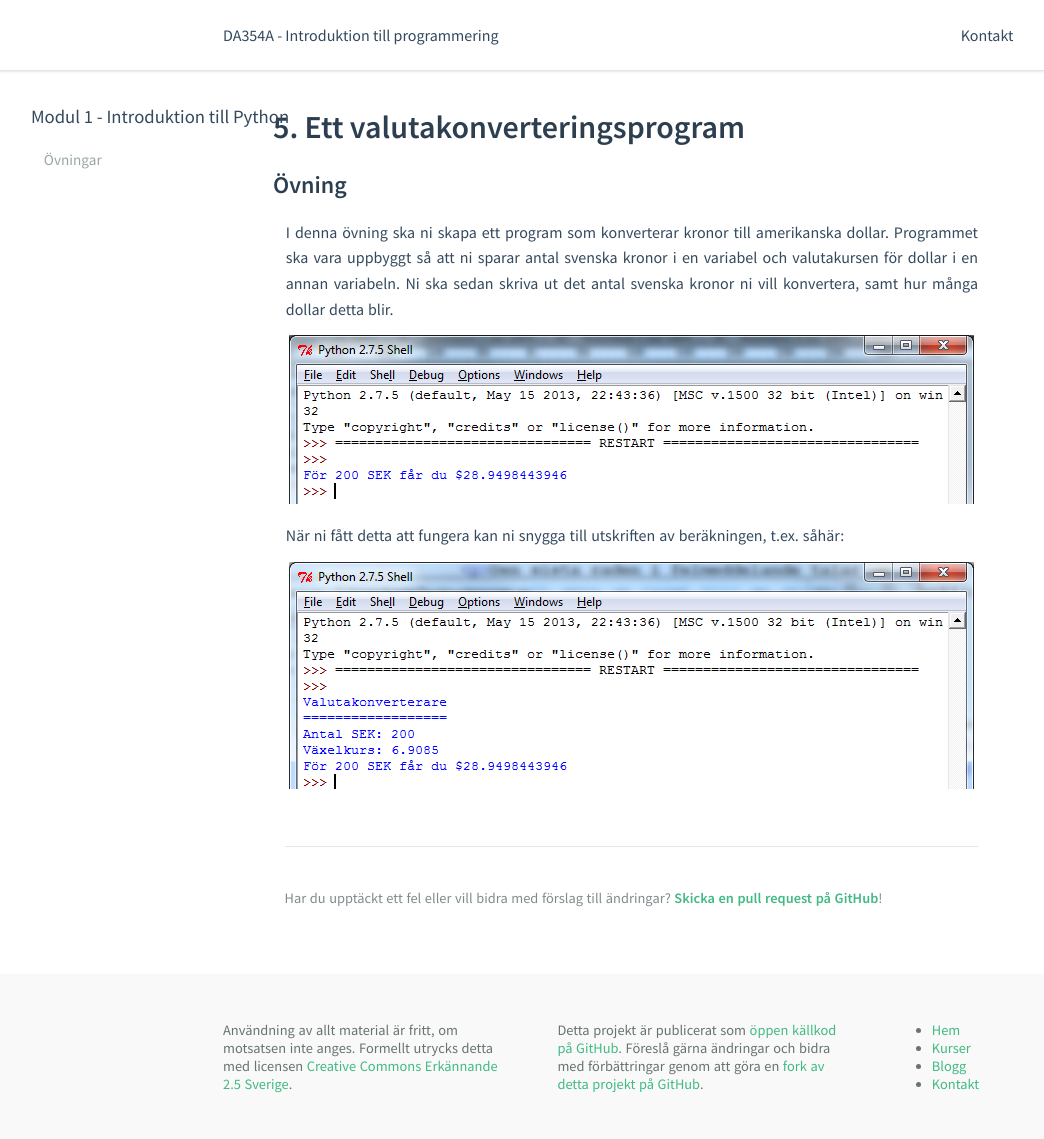
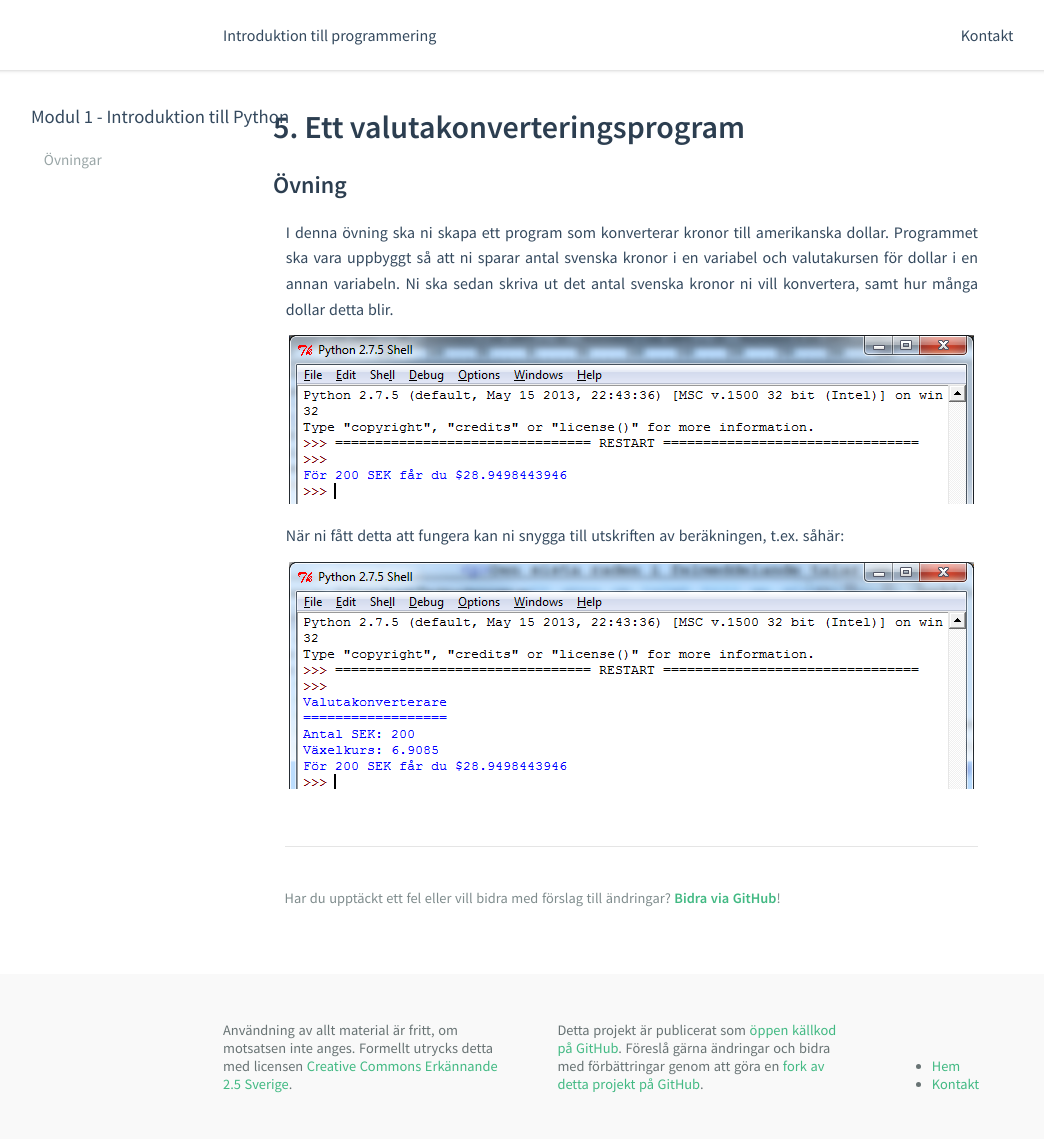
Before and after one commit to mau-dvmt/ia-python, a Jekyll site: the page built from modules/m1/exercises/L05.md, in a window 1280 px wide. Shown: the whole page, without its empty margins (17-1061 px from the left). Built offline with Jekyll 4.4.1, drawn with Linux system fonts in a browser that asks for light colours.

Commit message:
Adapted names and links

```diff
--- a/_includes/contribute.html
+++ b/_includes/contribute.html
@@ -1,3 +1,3 @@
 <footer class="contribute">
-    <p>Har du upptäckt ett fel eller vill bidra med förslag till ändringar? <a href="https://github.com/mah-webb/mah-webb.github.io" target="_blank" title="Gå till GitHub">Skicka en pull request på GitHub</a>!</p>
+    <p>Har du upptäckt ett fel eller vill bidra med förslag till ändringar? <a href="https://github.com/mah-dv/ia-python" target="_blank" title="Gå till GitHub">Bidra via GitHub</a>!</p>
 </footer>
--- a/_includes/footer.html
+++ b/_includes/footer.html
@@ -1,20 +1,14 @@
 <footer class="footer">
 <div class="footer-inner">
     <p class="license">
-        Användning av allt material är fritt, om motsatsen inte anges. Formellt utrycks detta med licensen <a href="http://creativecommons.org/licenses/by/2.5/se/" target="_blank" title="Gå till Creative Commons licens sida">Creative Commons Erkännande 2.5 Sverige</a>.
+        Användning av allt material är fritt, om motsatsen inte anges. Formellt utrycks detta med licensen <a href="http://creativecommons.org/licenses/by/2.5/se/" title="Gå till Creative Commons licens sida">Creative Commons Erkännande 2.5 Sverige</a>.
     </p>
     <p class="fork">
-        Detta projekt är publicerat som <a href="https://github.com/mah-webb/mah-webb.github.io" target="_blank" title="Gå till GitHub">öppen källkod på GitHub</a>. Föreslå gärna ändringar och bidra med förbättringar genom att göra en <a href="https://github.com/mah-webb/mah-webb.github.io" target="_blank" title="Gå till GitHub">fork av detta projekt på GitHub</a>.
+        Detta projekt är publicerat som <a href="https://github.com/mah-dv/ia-python" title="Gå till GitHub">öppen källkod på GitHub</a>. Föreslå gärna ändringar och bidra med förbättringar genom att göra en <a href="https://github.com/mah-dv/ia-python" title="Gå till GitHub">fork av detta projekt på GitHub</a>.
     </p>
     <ul class="footer-links">
         <li>
             <a href="/" title="Gå till startsidan">Hem</a>
-        </li>
-        <li>
-            <a href="/courses" title="Gå till kursöversikt">Kurser</a>
-        </li>
-        <li>
-            <a href="/blog" title="Gå till bloggöversikt">Blogg</a>
         </li>
         <li>
             <a href="/contact" title="Gå till kontaktsidan">Kontakt</a>
--- a/_includes/header.html
+++ b/_includes/header.html
@@ -1,6 +1,6 @@
 <header id="header" class="header">
 <div class="header-inner">
-    <a class="brand" href="/" title="Gå till startsidan">DA354A - Introduktion till programmering</a>
+    <a class="brand" href="/" title="Gå till startsidan">Introduktion till programmering</a>
 
     <ul class="navigation">
         <li>
```
